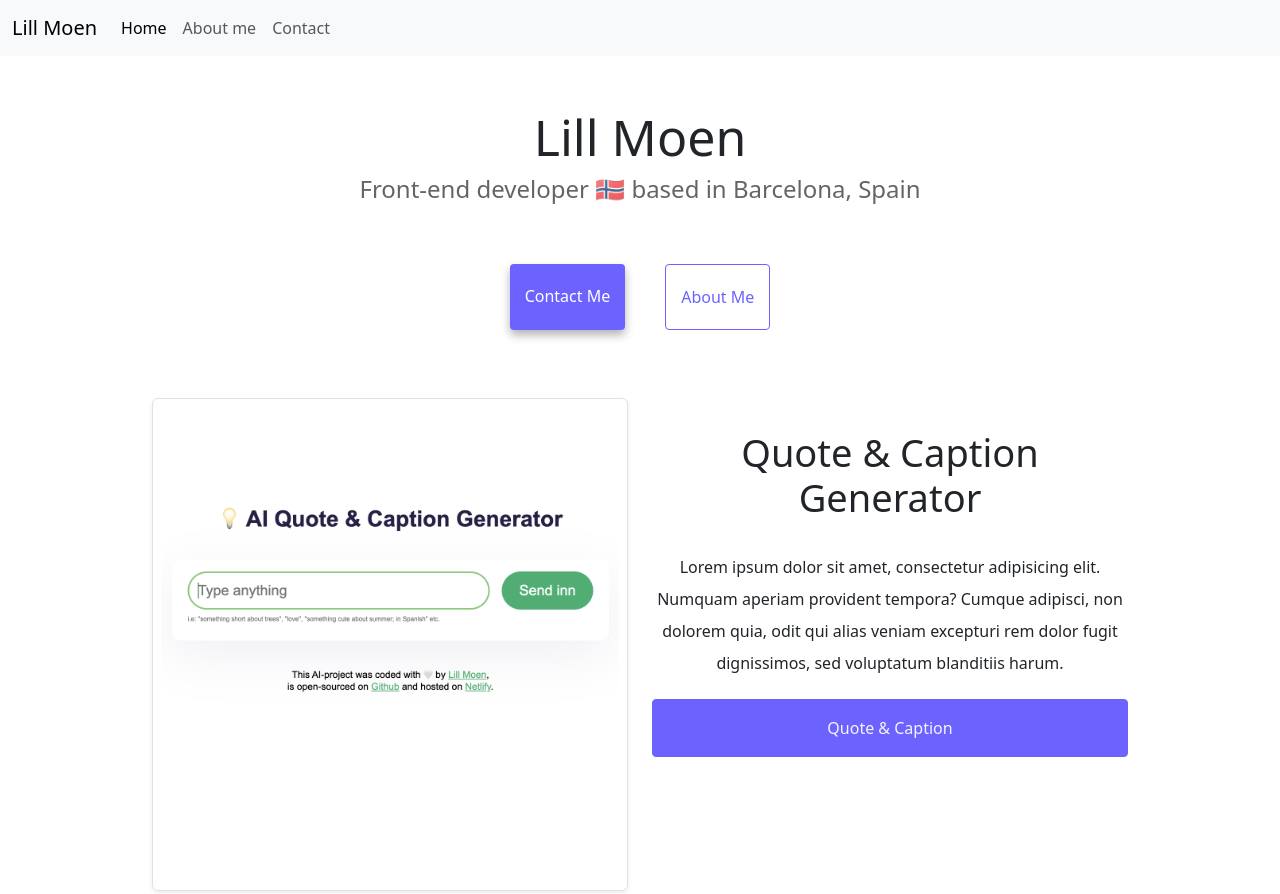
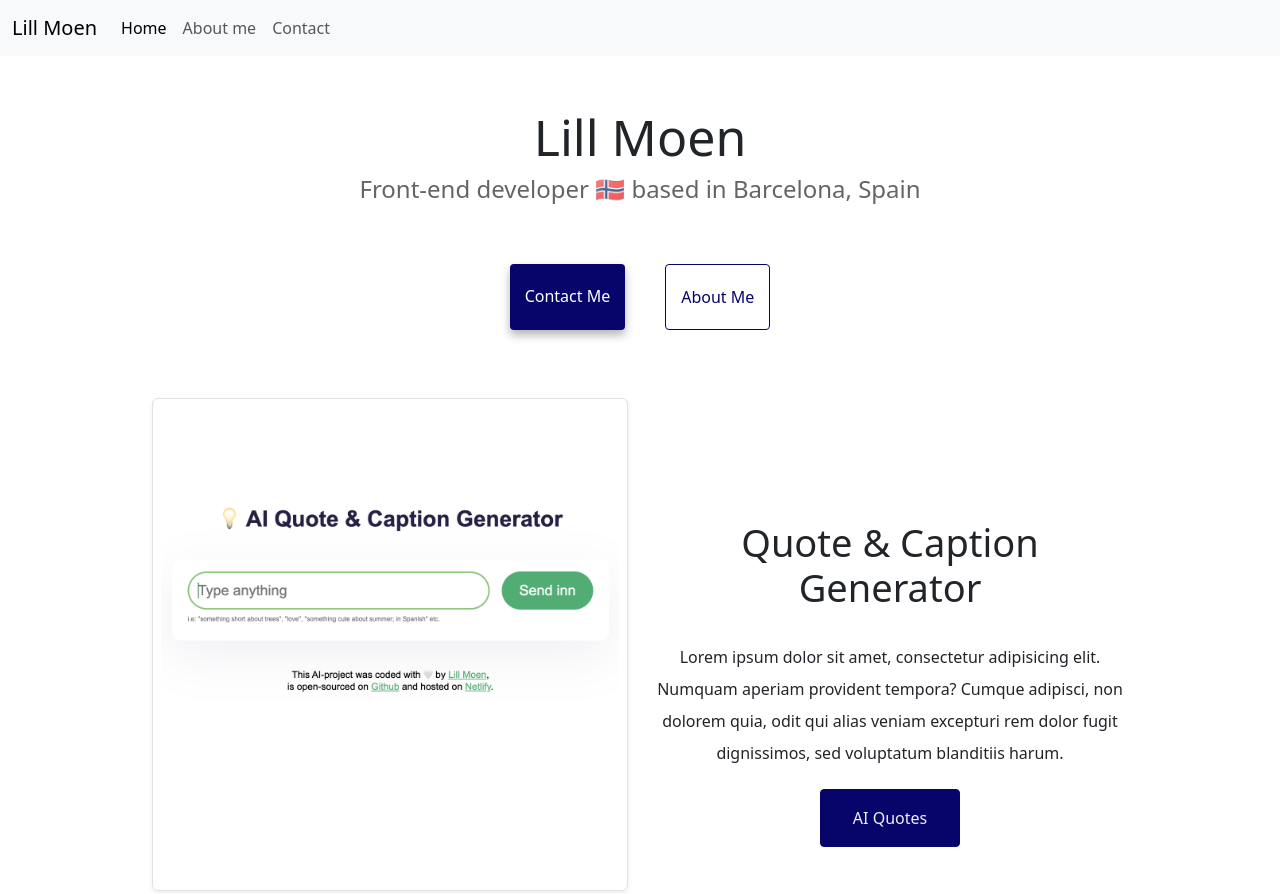
Before and after one commit to lilumoen/my-portfolio-2, a plain HTML site: page index.html in a window 1280 px wide. Shown: the top 894 px of the page. Drawn offline with nearby package versions, Linux system fonts and the light colour scheme.

Commit message:
changed primary color and positioning of texts

```diff
--- a/css/style.css
+++ b/css/style.css
@@ -1,6 +1,6 @@
 :root {
-  --primary-color: #6c63ff;
-  --secondary-color: #f5f2fe;
+  --primary-color: #07046a;
+  --secondary-color: #f1eff7;
   --box-shadow: 0 5px 10px rgba(0, 0, 0, 0.3);
 }
 
@@ -106,7 +106,7 @@ p {
   text-decoration: underline;
 }
 .app-texts {
-  margin-top: 80px;
+  margin-top: 170px;
   margin-bottom: 30px;
 }
 @media (max-width: 500px) {
@@ -130,7 +130,9 @@ p {
 }
 
 .primary-link {
-  max-width: 100%;
+  display: block;
+  width: 140px;
+  margin: 0 auto;
 }
 
 h1 {
--- a/index.html
+++ b/index.html
@@ -83,7 +83,7 @@
           alias veniam excepturi rem dolor fugit dignissimos, sed voluptatum
           blanditiis harum.
           </div>
-        <a href="https://quotesforfun.netlify.app" title="Quotes-for-fun-generator" class="btn primary-link text-center p-3">Quote & Caption</a>
+        <a href="https://quotesforfun.netlify.app" title="Quotes-for-fun-generator" class="btn primary-link text-center p-3">AI Quotes</a>
       </div>
       <div class="col-md-6">
 
```
